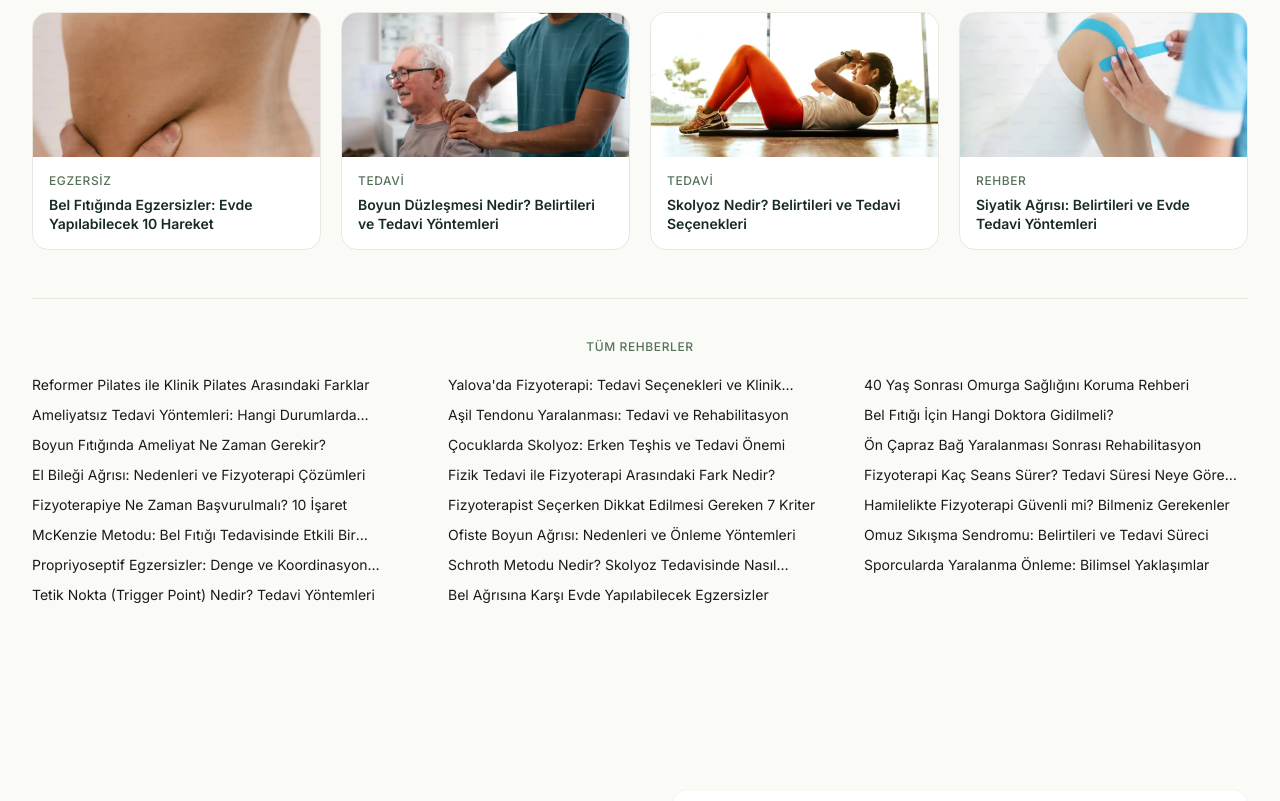
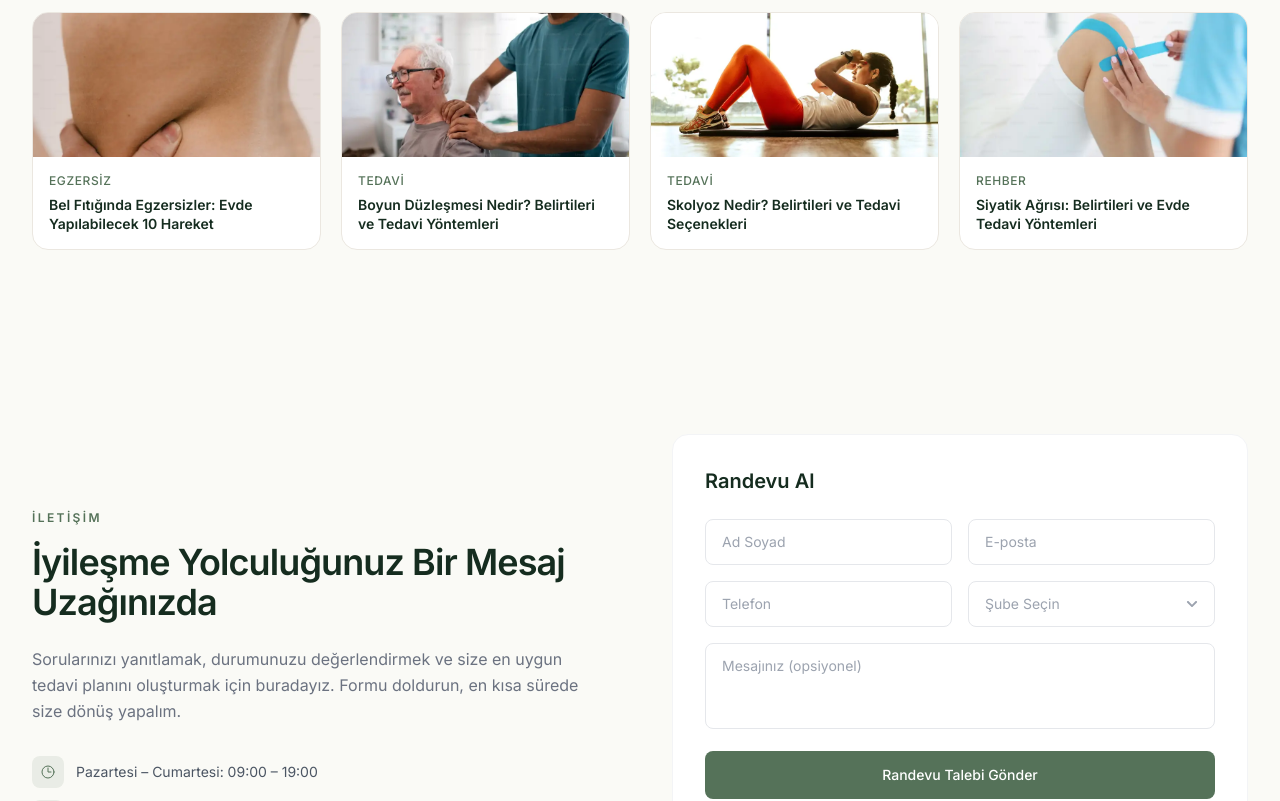
Before and after one commit to umutsesen/enesarica, a Next.js app: page / in a window 1280 px wide. Shown: the part 6460-7261 px from the top of the page. Built offline with nearby package versions, Linux system fonts and the light colour scheme.

Commit message:
Simplify home guide section

```diff
--- a/src/app/components/LatestArticles.js
+++ b/src/app/components/LatestArticles.js
@@ -1,6 +1,5 @@
 import Link from 'next/link'
 import Image from 'next/image'
-import { getAllPosts } from '@/lib/mdx'
 
 const featuredPosts = [
   {
@@ -30,10 +29,6 @@ const featuredPosts = [
 ]
 
 export default function LatestArticles() {
-  const featuredSlugs = new Set(featuredPosts.map((p) => p.slug))
-  const allPosts = getAllPosts('blog', { includeNoindex: false })
-  const remainingPosts = allPosts.filter((p) => !featuredSlugs.has(p.slug))
-
   return (
     <section className="py-10 md:py-14">
       <div className="mx-auto max-w-7xl px-6 lg:px-8">
@@ -83,26 +78,6 @@ export default function LatestArticles() {
           ))}
         </div>
 
-        {remainingPosts.length > 0 && (
-          <div className="mt-12 pt-10 border-t border-sand-200">
-            <p className="text-xs uppercase tracking-wider text-sage-600 font-medium mb-5 text-center">
-              Tüm Rehberler
-            </p>
-            <ul className="grid grid-cols-1 sm:grid-cols-2 lg:grid-cols-3 gap-x-8 gap-y-2.5">
-              {remainingPosts.map((post) => (
-                <li key={post.slug}>
-                  <Link
-                    href={`/blog/${post.slug}`}
-                    className="text-sm text-forest-700 hover:text-sage-600 transition-colors line-clamp-1"
-                  >
-                    {post.title}
-                  </Link>
-                </li>
-              ))}
-            </ul>
-          </div>
-        )}
-
         <div className="mt-6 text-center sm:hidden">
           <Link
             href="/blog"
```
